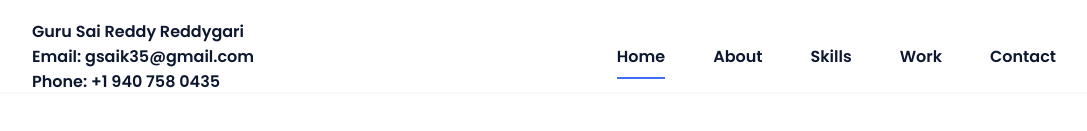
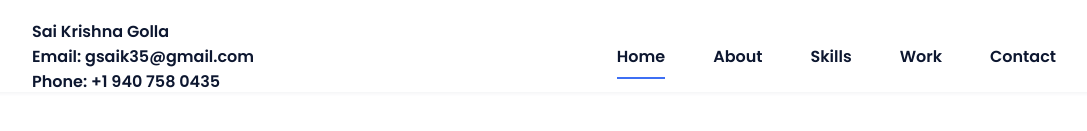
Before and after one commit to gollasaikrishna/portfolio, a plain HTML site: page index.html in a window 1280 px wide. Shown: the top 131 px of the page, without its empty margins (96-1183 px from the left). Drawn offline with nearby package versions, Linux system fonts and the light colour scheme.

Commit message:
Update index.html

```diff
--- a/index.html
+++ b/index.html
@@ -18,7 +18,7 @@
         <header class="l-header">
             <nav class="nav bd-grid" style="margin-top: 20px;">
                 <div>
-                    <a href="#" class="nav__logo" style="margin-top: 20%;">Guru Sai Reddy Reddygari</a>
+                    <a href="#" class="nav__logo" style="margin-top: 20%;">Sai Krishna Golla</a>
 
                     <p style="margin: 0;">Email: <a href="mailto:gsaik35@gmail.com" style="text-decoration: none; color: inherit;">gsaik35@gmail.com</a></p>
                     <p style="margin: 0;">Phone: <a href="tel:+1 9407580435" style="text-decoration: none; color: inherit;">+1 940 758 0435</a></p>
```
